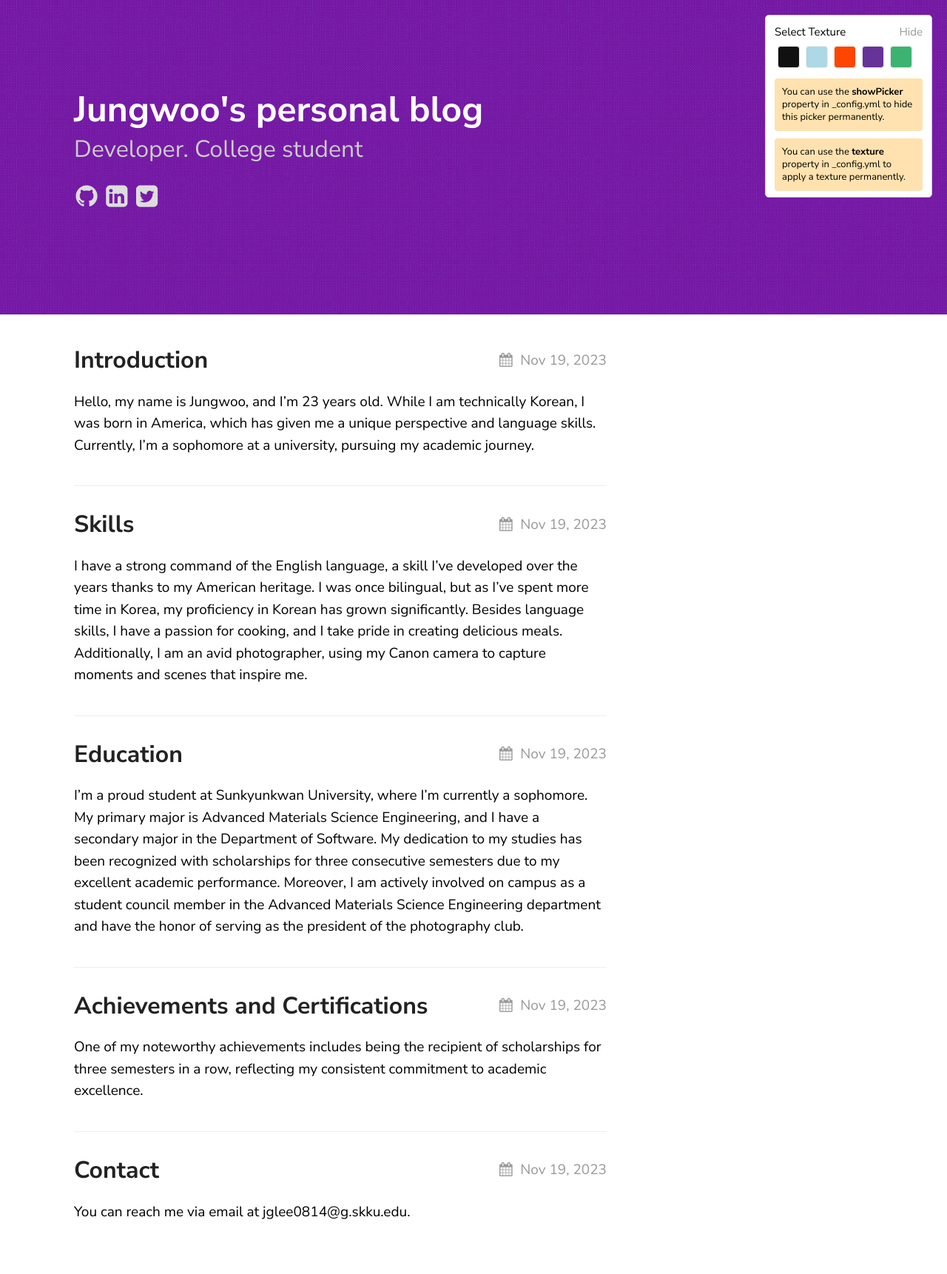
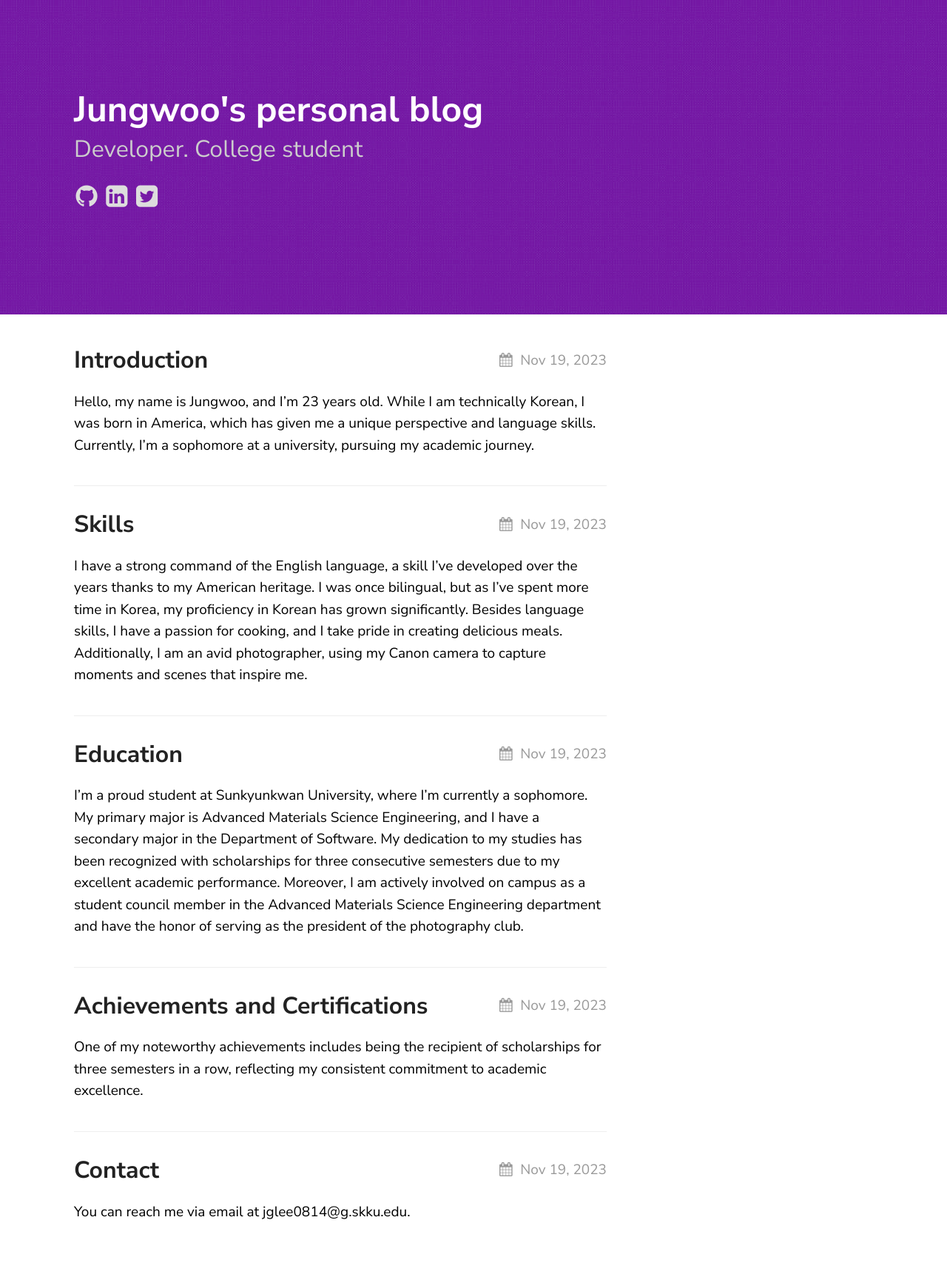
Before and after one commit to jglee0814/jglee0814_3.github.io, a Jekyll site: the page built from index.md, in a window 1280 px wide. Shown: the whole page at 74% size. Built offline with Jekyll 4.4.1, drawn with Linux system fonts in a browser that asks for light colours; part of the change alters nothing that is shown.

```diff
--- a/_config.yml
+++ b/_config.yml
@@ -21,7 +21,7 @@ texture:
   date_format: "%b %-d, %Y"
   style: purple
   showNav: false
-  showPicker: true
+  showPicker: false
 
   # generate social links in footer
   social_links:
@@ -39,6 +39,8 @@ texture:
 # Build settings
 # theme: texture
 
+remote_theme: samarsault/texture
+
 plugins:
   - jekyll-seo-tag
 #  - jekyll-feed
```
